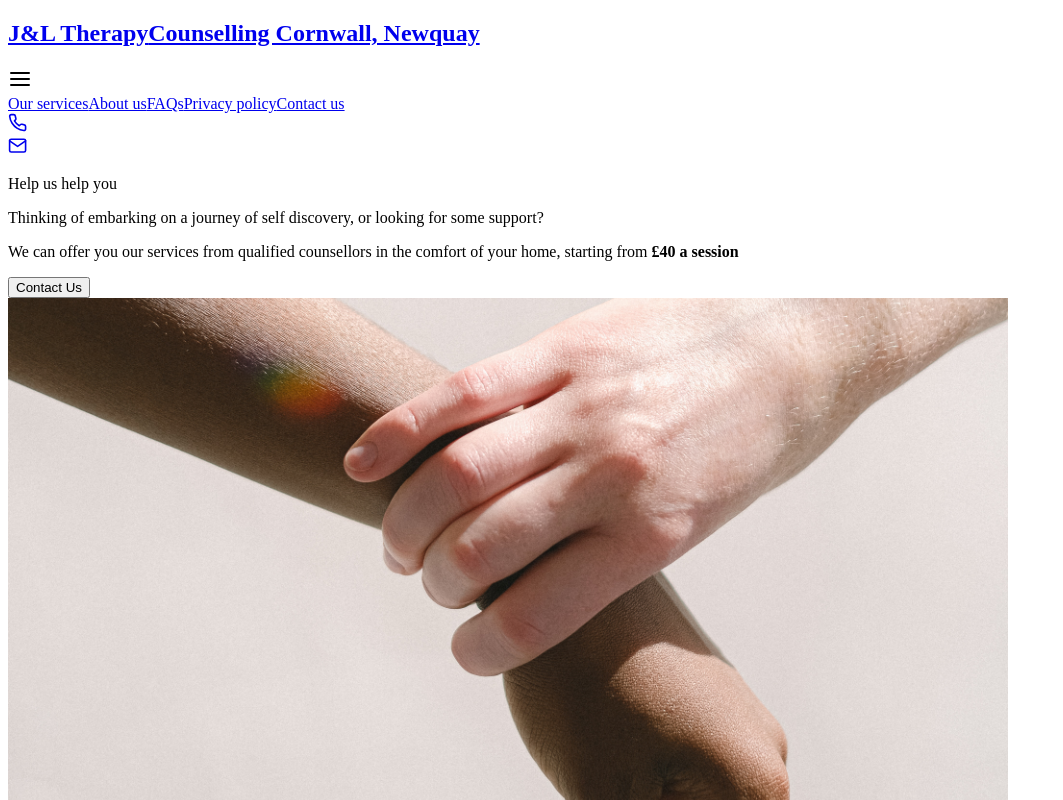
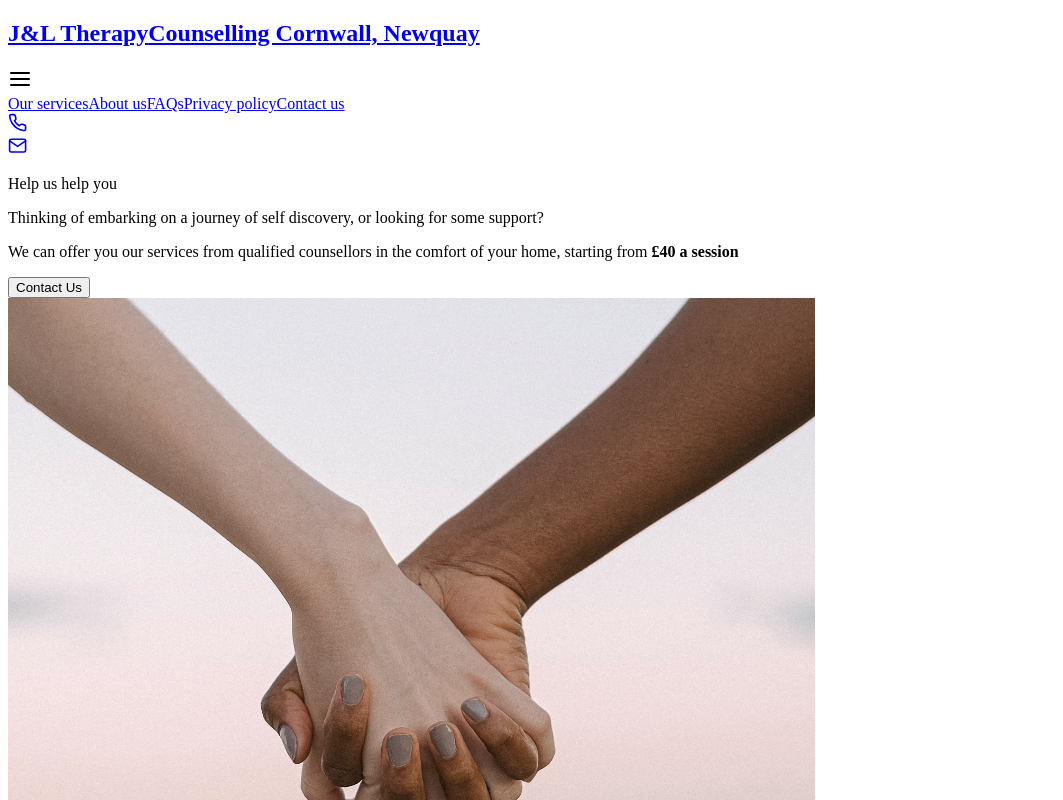
Before and after one commit to Matt-htims/JLPersonalTherapy, a Next.js app: page / in a window 1280 px wide. Shown: the top 800 px of the page, without its empty margins (0-1063 px from the left). Built offline with nearby package versions, Linux system fonts and the light colour scheme.

Commit message:
Altered main image

```diff
--- a/package.json
+++ b/package.json
@@ -3,7 +3,8 @@
 	"scripts": {
 		"dev": "next dev",
 		"build": "next build",
-		"start": "next start"
+		"start": "next start",
+		"export": "next export"
 	},
 	"dependencies": {
 		"framer-motion": "^4.1.17",
--- a/pages/index.jsx
+++ b/pages/index.jsx
@@ -31,7 +31,7 @@ export default function Home() {
 					</div>
 					<img
 						className="lg:w-6/12 lg:absolute lg:right-8 rounded-3xl max-h-128 lg:m-0 m-auto drop-shadow"
-						src="Help.png"
+						src="Hands.png"
 						alt="Person holding up another persons hand"
 					/>
 				</div>
```
Also changed, not shown: public/Hands.png (added), public/Help.png (deleted).
